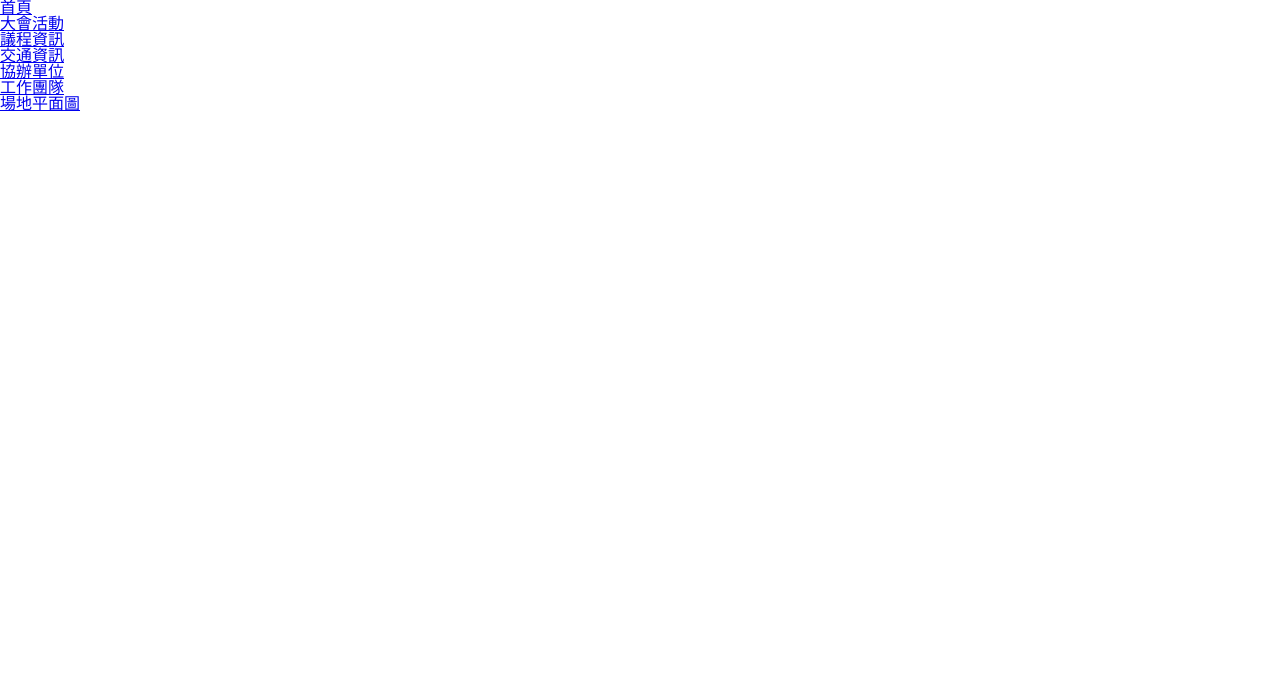
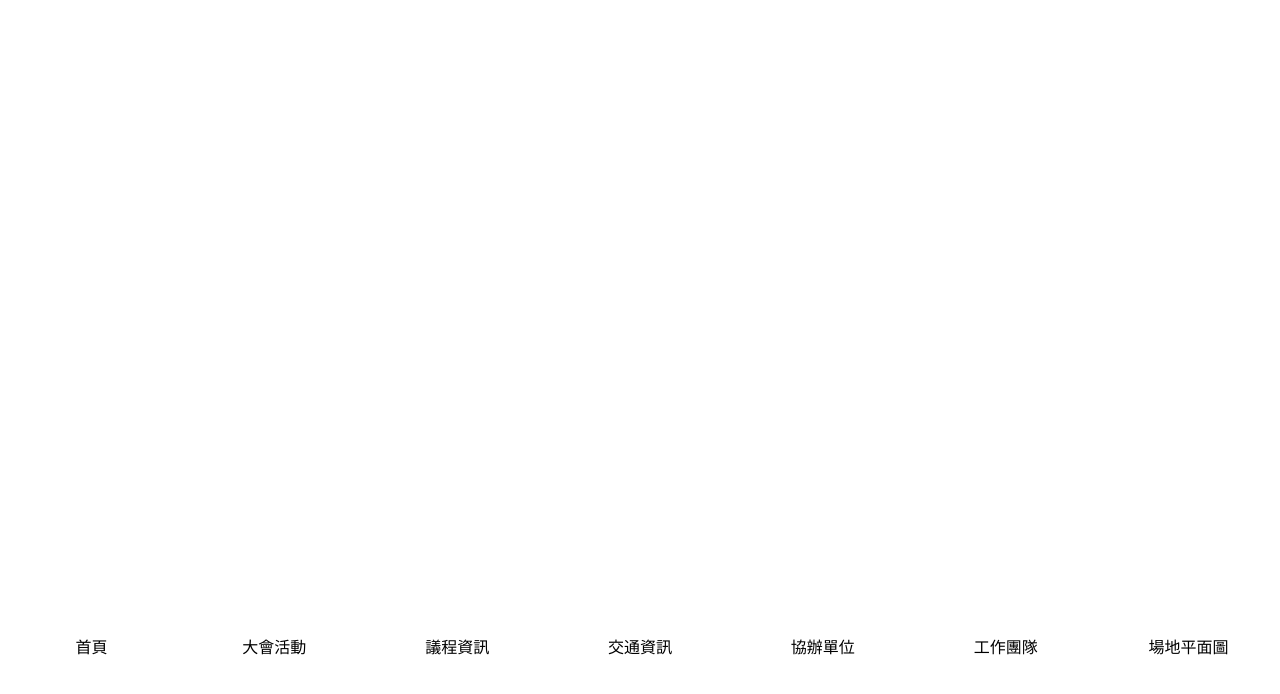
Before and after one commit to tdoh/tdoh.online, a Vue app: page / in a window 1280 px wide. Shown: the top 694 px of the page. Built offline with nearby package versions, Linux system fonts and the light colour scheme.

Commit message:
Layout: basic page style and menu composing

```diff
--- /dev/null
+++ b/src/assets/scss/_header.scss
@@ -0,0 +1,3 @@
+#header {
+  height: 200vh;
+}
--- /dev/null
+++ b/src/assets/scss/_navbar.scss
@@ -0,0 +1,33 @@
+ul#nav {
+  position: absolute;
+  bottom: 0;
+  width: 100%;
+  height: 64px;
+  display: flex;
+  margin: 120px 0;
+  flex-direction: row;
+  justify-content: center;
+  &.toggle {
+    position: fixed;
+    top: 0;
+    margin: 60px 0;
+  }
+  li {
+    width: 160px;
+    height: 64px;
+    display: flex;
+    margin: 0 1rem;
+    text-align: center;
+    a {
+      width: 100%;
+      height: 100%;
+      display: flex;
+      justify-content: center;
+      align-items: center;
+    }
+  }
+  a {
+    text-decoration: none;
+    color: inherit;
+  }
+}
--- /dev/null
+++ b/src/assets/scss/_page.scss
@@ -0,0 +1,4 @@
+.page-container {
+  width: 100%;
+  min-height: 100vh;
+}
--- a/src/assets/scss/main.scss
+++ b/src/assets/scss/main.scss
@@ -1 +1,5 @@
 @import 'reset';
+
+@import 'page';
+@import 'navbar';
+@import 'header';
```
